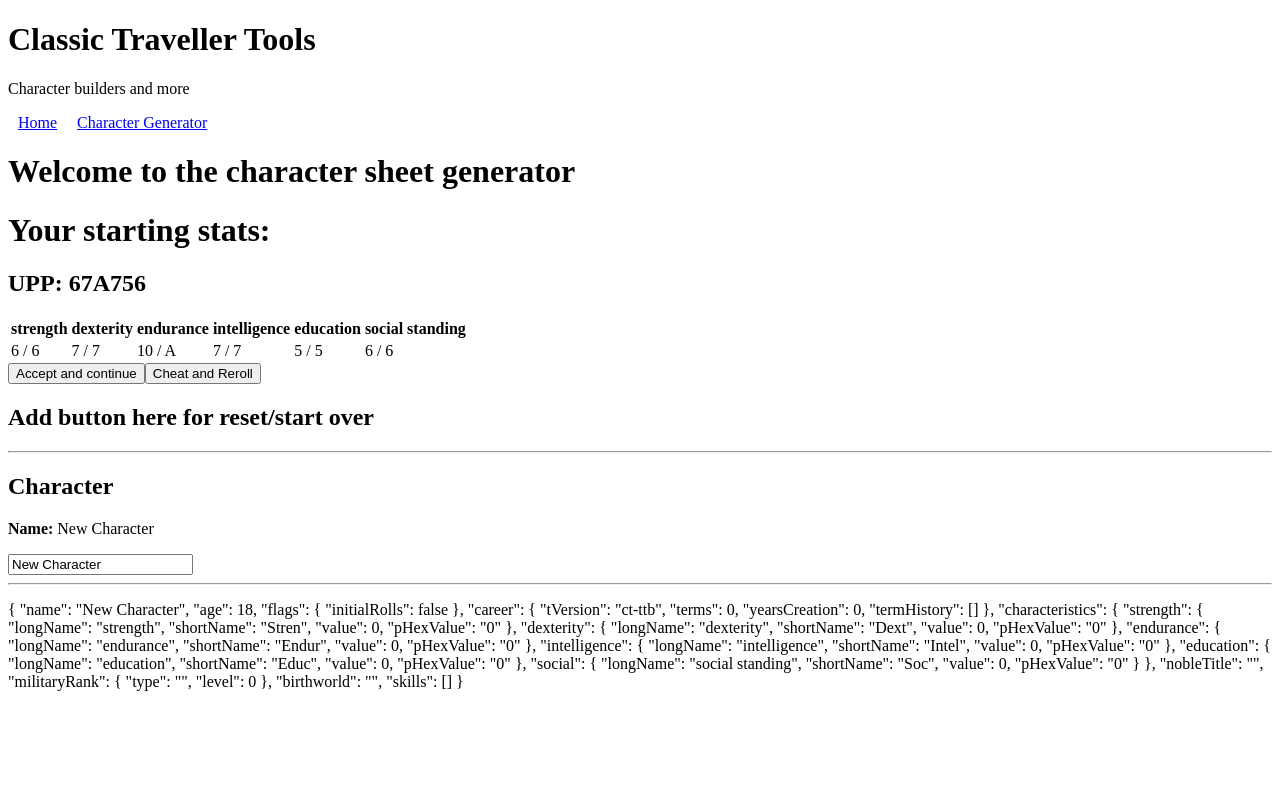
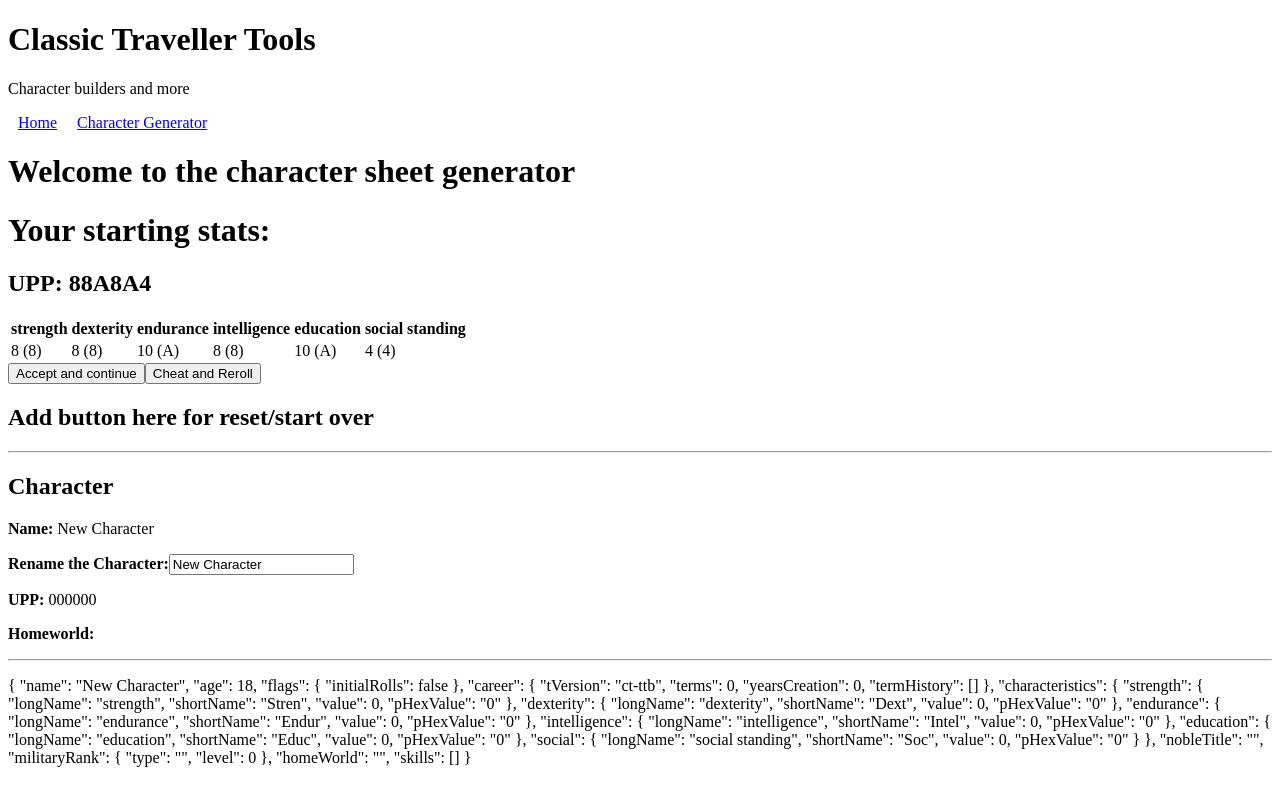
Before and after one commit to lastredoubt/ct-chargen-vue, a Vue app: page /ct-character-generator in a window 1280 px wide. Both pictures are taken after a click on the button "Let's Get Started". Built offline with nearby package versions, Linux system fonts and the light colour scheme.

Commit message:
Got to the beginning of the career track

```diff
--- a/src/assets/CharacterData/CharacterDataCT.js
+++ b/src/assets/CharacterData/CharacterDataCT.js
@@ -57,7 +57,7 @@ export const CharacterDataCT = {
         type: '',
         level: 0
     },
-    birthworld: '',
+    homeWorld: '',
     skills: [],
 
 
--- a/src/components/chargen/ct/ttb/RollStats.vue
+++ b/src/components/chargen/ct/ttb/RollStats.vue
@@ -13,17 +13,17 @@
         <th>{{character.pc.characteristics.social.longName}}</th>
     </tr>
     <tr>
-        <td>{{ charStats.str }} / {{ strP }}</td>
-        <td>{{ charStats.dex }} / {{ dexP }}</td>
-        <td>{{ charStats.end }} / {{ endP }}</td>
-        <td>{{ charStats.int }} / {{ intP }}</td>
-        <td>{{ charStats.edu }} / {{ eduP }}</td>
-        <td>{{ charStats.soc }} / {{ socP }}</td>
+        <td>{{ charStats.str }} ({{ strP }})</td>
+        <td>{{ charStats.dex }} ({{ dexP }})</td>
+        <td>{{ charStats.end }} ({{ endP }})</td>
+        <td>{{ charStats.int }} ({{ intP }})</td>
+        <td>{{ charStats.edu }} ({{ eduP }})</td>
+        <td>{{ charStats.soc }} ({{ socP }})</td>
     </tr>
 </table>
 
-<button @click.prevent="accept">Accept and continue</button>
-<button @click.prevent="reroll">Cheat and Reroll</button>
+<button @click.prevent="acceptStats">Accept and continue</button>
+<button @click.prevent="rollStats">Cheat and Reroll</button>
 
 </template>
 
@@ -103,6 +103,8 @@ const upp = computed( () => {
 
 /*-------------------------------------
         roll a characteristic
+
+        preserving teh first die roll if I ever get to T5 / genetics
 ----------------------------------------*/
 
 const roll2D6 = () => {
@@ -128,9 +130,9 @@ const roll2D6 = () => {
 /*-------------------------------------
         Roll Basic UPP
 ----------------------------------------*/
-onMounted( () => {
+const rollStats = () => {
 
-console.log('onUnmounted -> Rollstats');
+console.log('>>> rolling stats ');
 
 charStats.str = roll2D6().rollTotal
 charStats.dex = roll2D6().rollTotal
@@ -140,7 +142,56 @@ charStats.edu = roll2D6().rollTotal
 charStats.soc = roll2D6().rollTotal
 
 
+}
+
+
+
+/*-------------------------------------
+        onMounted initial roll
+----------------------------------------*/
+onMounted( () => {
+
+console.log('onUnmounted -> Rollstats');
+
+rollStats()
+
+
 } )
+
+
+
+/*-------------------------------------
+        onMounted initial roll
+----------------------------------------*/
+
+const acceptStats = () => {
+
+console.log('Accept stats ');
+
+
+character.pc.characteristics.strength.value = charStats.str
+character.pc.characteristics.strength.pHexValue = strP
+
+character.pc.characteristics.dexterity.value = charStats.dex
+character.pc.characteristics.dexterity.pHexValue = dexP
+
+character.pc.characteristics.endurance.value = charStats.end
+character.pc.characteristics.endurance.pHexValue = endP
+
+character.pc.characteristics.intelligence.value = charStats.int
+character.pc.characteristics.intelligence.pHexValue = intP
+
+character.pc.characteristics.education.value = charStats.edu
+character.pc.characteristics.education.pHexValue = eduP
+
+character.pc.characteristics.social.value = charStats.soc
+character.pc.characteristics.social.pHexValue = socP
+
+character.pc.flags.initialRolls = true
+
+creationStatus.currentStep = creationStatus.stepNamesMap.setHomeworld
+
+}
 
 
 
--- /dev/null
+++ b/src/components/chargen/ct/ttb/SetHomeworld.vue
@@ -0,0 +1,96 @@
+<template>
+
+<h1>What is your character's name and homeworld?:</h1>
+<div>
+<label><strong>Name the Character:</strong></label><input type="text" v-model="character.pc.name">
+</div>
+<div>
+<label><strong>Enter the homeworld if known:</strong></label><input type="text" v-model="character.pc.homeWorld">
+</div>
+<button @click.prevent="acceptStats">Accept and continue</button>
+
+<!--
+<div><h2>UPP: {{ upp }}</h2></div>
+<table>
+    <tr>
+        <th>{{character.pc.characteristics.strength.longName}}</th>
+        <th>{{character.pc.characteristics.dexterity.longName}}</th>
+        <th>{{character.pc.characteristics.endurance.longName}}</th>
+        <th>{{character.pc.characteristics.intelligence.longName}}</th>
+        <th>{{character.pc.characteristics.education.longName}}</th>
+        <th>{{character.pc.characteristics.social.longName}}</th>
+    </tr>
+    <tr>
+        <td>{{ charStats.str }} ({{ strP }})</td>
+        <td>{{ charStats.dex }} ({{ dexP }})</td>
+        <td>{{ charStats.end }} ({{ endP }})</td>
+        <td>{{ charStats.int }} ({{ intP }})</td>
+        <td>{{ charStats.edu }} ({{ eduP }})</td>
+        <td>{{ charStats.soc }} ({{ socP }})</td>
+    </tr>
+</table>
+
+<button @click.prevent="acceptStats">Accept and continue</button>
+<button @click.prevent="rollStats">Cheat and Reroll</button>
+-->
+
+
+</template>
+
+<script setup>
+
+// import relevant vue libraries
+import { reactive, provide, ref, computed, onMounted } from 'vue';
+
+
+
+/*-------------------------------------
+        Iport phex function
+----------------------------------------*/
+import {getPHexValue} from '../../../../assets/General/GetPhex'
+
+
+/*-------------------------------------
+        Iport character datastore and setup
+----------------------------------------*/
+import { useCharacterStore } from '@/stores/character'
+// creates the stub character by assiciating with the datastore
+const character = useCharacterStore()
+
+
+/*-------------------------------------
+        import global status datastore
+----------------------------------------*/
+import { useCounterStore } from '@/stores/counter'
+const creationStatus = useCounterStore()
+
+
+
+
+
+
+
+
+// /*-------------------------------------
+//         Accept the stats
+// ----------------------------------------*/
+
+const acceptStats = () => {
+
+console.log('Accept Name ');
+
+creationStatus.currentStep = creationStatus.stepNamesMap.chooseCareer
+
+}
+
+
+
+
+</script>
+
+
+<style scoped>
+
+
+
+</style>
--- /dev/null
+++ b/src/components/chargen/ct/ttb/chooseCareer.vue
@@ -0,0 +1,195 @@
+<template>
+
+<h1>Let's pick a career path: </h1>
+
+<!--
+<div><h2>UPP: {{ upp }}</h2></div>
+<table>
+    <tr>
+        <th>{{character.pc.characteristics.strength.longName}}</th>
+        <th>{{character.pc.characteristics.dexterity.longName}}</th>
+        <th>{{character.pc.characteristics.endurance.longName}}</th>
+        <th>{{character.pc.characteristics.intelligence.longName}}</th>
+        <th>{{character.pc.characteristics.education.longName}}</th>
+        <th>{{character.pc.characteristics.social.longName}}</th>
+    </tr>
+    <tr>
+        <td>{{ charStats.str }} ({{ strP }})</td>
+        <td>{{ charStats.dex }} ({{ dexP }})</td>
+        <td>{{ charStats.end }} ({{ endP }})</td>
+        <td>{{ charStats.int }} ({{ intP }})</td>
+        <td>{{ charStats.edu }} ({{ eduP }})</td>
+        <td>{{ charStats.soc }} ({{ socP }})</td>
+    </tr>
+</table>
+
+<button @click.prevent="acceptStats">Accept and continue</button>
+<button @click.prevent="rollStats">Cheat and Reroll</button>
+-->
+
+
+</template>
+
+<script setup>
+
+// import relevant vue libraries
+import { reactive, provide, ref, computed, onMounted } from 'vue';
+
+
+
+/*-------------------------------------
+        Iport phex function
+----------------------------------------*/
+import {getPHexValue} from '../../../../assets/General/GetPhex'
+
+
+/*-------------------------------------
+        Iport character datastore and setup
+----------------------------------------*/
+import { useCharacterStore } from '@/stores/character'
+// creates the stub character by assiciating with the datastore
+const character = useCharacterStore()
+
+
+/*-------------------------------------
+        import global status datastore
+----------------------------------------*/
+import { useCounterStore } from '@/stores/counter'
+const creationStatus = useCounterStore()
+
+
+
+
+
+
+
+
+// /*-------------------------------------
+//         Accept the stats
+// ----------------------------------------*/
+
+const acceptStats = () => {
+
+console.log('Accept Name ');
+
+creationStatus.currentStep = creationStatus.stepNamesMap.chooseCareer
+
+}
+
+
+
+
+
+// /*-------------------------------------
+//         Initialize Local Data including matching computed Phex
+// ----------------------------------------*/
+
+// const charStats = reactive({
+//     str: 0,
+//     dex: 0,
+//     end: 0,
+//     int: 0,
+//     edu: 0,
+//     soc: 0,
+// })
+
+
+// const strP = computed( () => {
+//     const pHex = getPHexValue(charStats.str)
+//     return pHex
+// })
+// const dexP = computed( () => {
+//     const pHex = getPHexValue(charStats.dex)
+//     return pHex
+// })
+// const endP = computed( () => {
+//     const pHex = getPHexValue(charStats.end)
+//     return pHex
+// })
+// const intP = computed( () => {
+//     const pHex = getPHexValue(charStats.int)
+//     return pHex
+// })
+// const eduP = computed( () => {
+//     const pHex = getPHexValue(charStats.edu)
+//     return pHex
+// })
+// const socP = computed( () => {
+//     const pHex = getPHexValue(charStats.soc)
+//     return pHex
+// })
+// const upp = computed( () => {
+//     const tempUPP =  strP.value + dexP.value + endP.value + intP.value + eduP.value + socP.value
+//     return tempUPP
+// })
+
+
+
+// /*-------------------------------------
+//         roll a characteristic
+
+//         preserving teh first die roll if I ever get to T5 / genetics
+// ----------------------------------------*/
+
+// const roll2D6 = () => {
+//     let d1 = Math.floor((Math.random() * 6) + 1);
+//     let d2 = Math.floor((Math.random() * 6) + 1);
+//     const rollTotal = d1 + d2
+
+//     const rollResult = {
+//         rollTotal: null,
+//         rollFirst: null,
+//     }
+
+//     rollResult.rollTotal = rollTotal
+//     rollResult.rollFirst = d1
+
+
+//     return rollResult
+
+// }
+
+
+
+// /*-------------------------------------
+//         Roll Basic UPP
+// ----------------------------------------*/
+// const rollStats = () => {
+
+// console.log('>>> rolling stats ');
+
+// charStats.str = roll2D6().rollTotal
+// charStats.dex = roll2D6().rollTotal
+// charStats.end = roll2D6().rollTotal
+// charStats.int = roll2D6().rollTotal
+// charStats.edu = roll2D6().rollTotal
+// charStats.soc = roll2D6().rollTotal
+
+
+// }
+
+
+
+// /*-------------------------------------
+//         onMounted initial roll
+// ----------------------------------------*/
+// onMounted( () => {
+
+// console.log('onUnmounted -> Rollstats');
+
+// rollStats()
+
+
+// } )
+
+
+
+
+</script>
+
+
+<style scoped>
+
+
+
+</style>
--- a/src/stores/counter.js
+++ b/src/stores/counter.js
@@ -10,6 +10,8 @@ export const useCounterStore = defineStore('counter', () => {
   const stepNamesMap = reactive({
     blankSlate:'blankSlate',
     rollup:'rollup',
+    setHomeworld: 'setHomeworld',
+    chooseCareer: 'chooseCareer'
 
   })
 
--- a/src/views/CharSheetView.vue
+++ b/src/views/CharSheetView.vue
@@ -24,7 +24,10 @@
     -->
     <h2>Character</h2>
     <p><strong>Name: </strong> {{ character.pc.name }}</p>
-    <input type="text" v-model="character.pc.name">
+    <label><strong>Rename the Character:</strong></label><input type="text" v-model="character.pc.name">
+    <p><strong>UPP: </strong> {{ character.pc.generateUPP() }}</p>
+    <p><strong>Homeworld: </strong> {{ character.pc.homeWorld }}</p>
+
     <hr />
 
     <p>{{  character.pc }}</p>
@@ -48,9 +51,11 @@ import { useCharacterStore } from '@/stores/character'
 import {useCounterStore} from '@/stores/counter'
 
 
-//import New Character View
+//import New Character components
 import NewCharacter from '../components/NewCharacter.vue';
 import RollStats from '../components/chargen/ct/ttb/RollStats.vue';
+import SetHomeworld from '../components/chargen/ct/ttb/SetHomeworld.vue';
+import chooseCareer from '../components/chargen/ct/ttb/chooseCareer.vue';
 
 /*------------------------------------------------------------
         Character Start - status, and entry point
@@ -92,9 +97,20 @@ watch(
     console.log( 'SWITCHING WATCHER: rollupset')
 
    }
+   if ( creationStatus.currentStep ===  creationStatus.stepNamesMap.setHomeworld  ) {
+    creationStatus.currentScreen = SetHomeworld
+    console.log( 'SWITCHING WATCHER: setting Homeworld')
+
+   }
+   if ( creationStatus.currentStep ===  creationStatus.stepNamesMap.chooseCareer  ) {
+    creationStatus.currentScreen = chooseCareer
+    console.log( 'SWITCHING WATCHER: setting Homeworld')
+
+   }
 
   }
 )
+
 
 
 // if we haven't started, we first start a character
```
